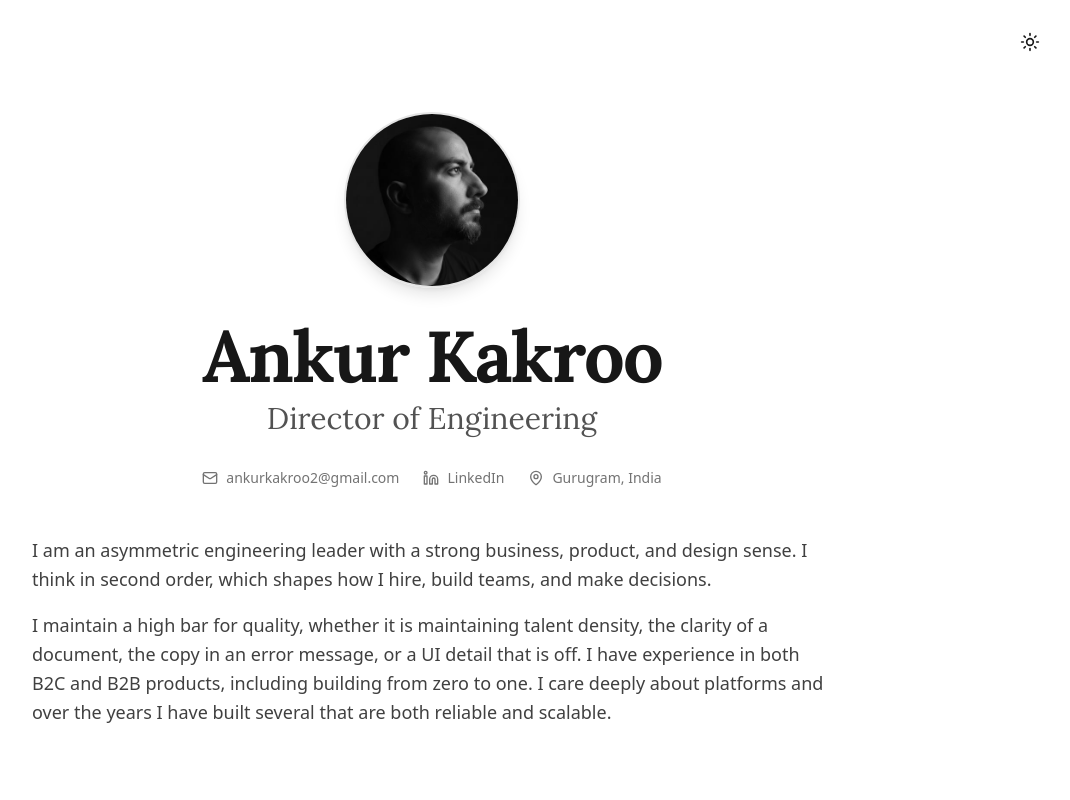
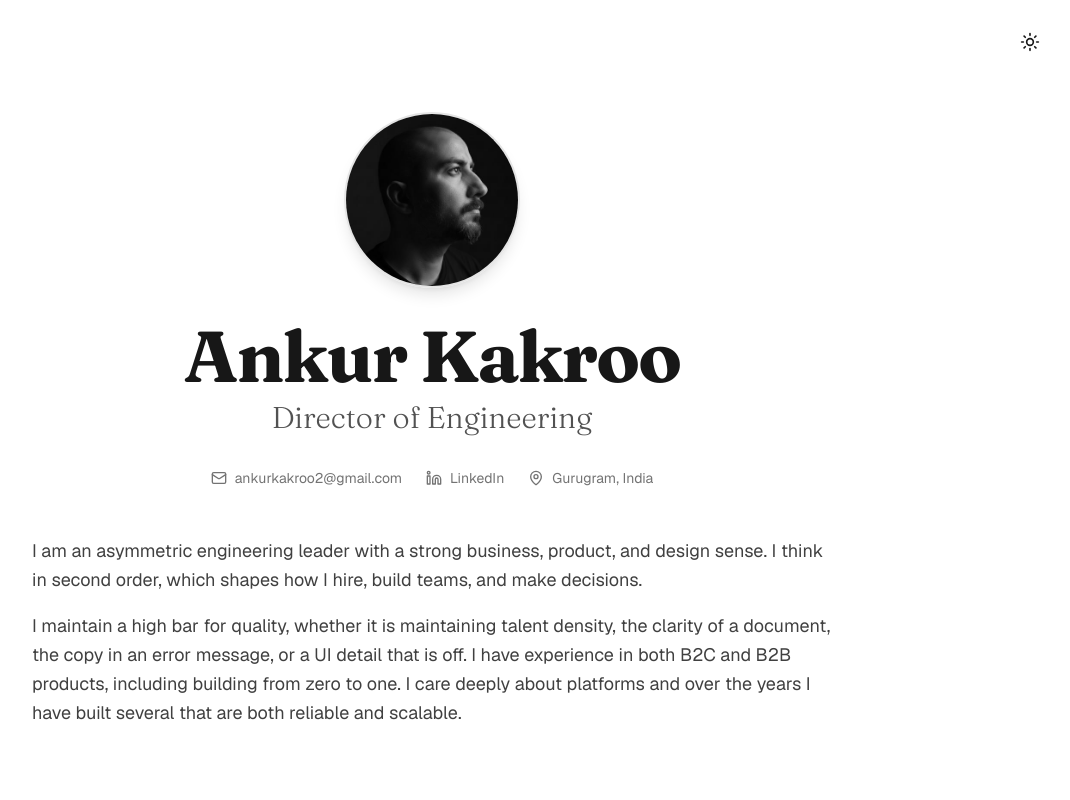
Before and after one commit to ankurkakroo2/portfolio, a Next.js app: page / in a window 1280 px wide. Shown: the top 800 px of the page, without its empty margins (208-1278 px from the left). Built offline with nearby package versions, Linux system fonts and the light colour scheme.

Commit message:
Upgrade typography: Fraunces for headings (character) and Geist Sans for body (readability)

```diff
--- a/src/app/globals.css
+++ b/src/app/globals.css
@@ -1,8 +1,8 @@
 @import "tailwindcss";
 
 @theme {
-  --font-serif: var(--font-lora);
-  --font-mono: var(--font-geist-mono);
+  --font-serif: var(--font-fraunces);
+  --font-sans: var(--font-geist);
   --color-background: var(--background);
   --color-foreground: var(--foreground);
 }
@@ -13,7 +13,7 @@
 :root {
   --background: #ffffff;
   --foreground: #171717;
-  --font-serif: var(--font-lora);
+  --font-serif: var(--font-fraunces);
 }
 
 .dark {
@@ -24,7 +24,7 @@
 body {
   background: var(--background);
   color: var(--foreground);
-  font-family: var(--font-mono);
+  font-family: var(--font-geist), sans-serif;
 }
 
 h1,
@@ -33,5 +33,5 @@ h3,
 h4,
 h5,
 h6 {
-  font-family: var(--font-lora), "Times New Roman", serif !important;
+  font-family: var(--font-fraunces), serif !important;
 }
--- a/src/app/layout.tsx
+++ b/src/app/layout.tsx
@@ -1,17 +1,18 @@
 import { ThemeProvider } from "@/components/theme-provider";
 // import { ChatWidget } from "@/components/chat-widget"; // Uncomment after adding OPENAI_API_KEY to .env.local
 import type { Metadata } from "next";
-import { Geist_Mono, Lora } from "next/font/google";
+import { Fraunces, Geist } from "next/font/google";
 import "./globals.css";
 
-const lora = Lora({
-  variable: "--font-lora",
+const fraunces = Fraunces({
+  variable: "--font-fraunces",
   subsets: ["latin"],
   display: "swap",
+  axes: ["SOFT", "WONK", "opsz"], // Enable variable axes for character
 });
 
-const geistMono = Geist_Mono({
-  variable: "--font-geist-mono",
+const geist = Geist({
+  variable: "--font-geist",
   subsets: ["latin"],
   display: "swap",
 });
@@ -64,7 +65,7 @@ export default function RootLayout({
   return (
     <html lang="en" suppressHydrationWarning>
       <body
-        className={`${lora.variable} ${geistMono.variable} antialiased bg-white dark:bg-black text-black dark:text-white transition-colors duration-300`}
+        className={`${fraunces.variable} ${geist.variable} antialiased bg-white dark:bg-black text-black dark:text-white transition-colors duration-300`}
       >
         <ThemeProvider
           attribute="class"
```
